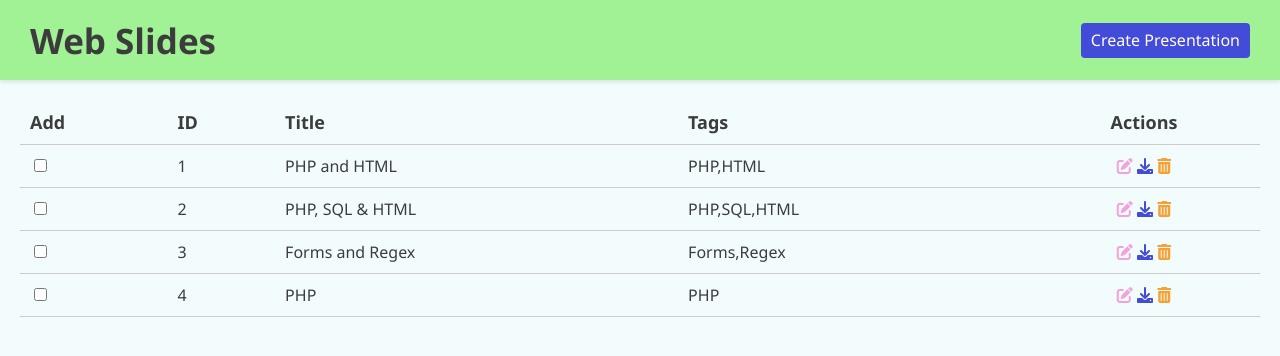
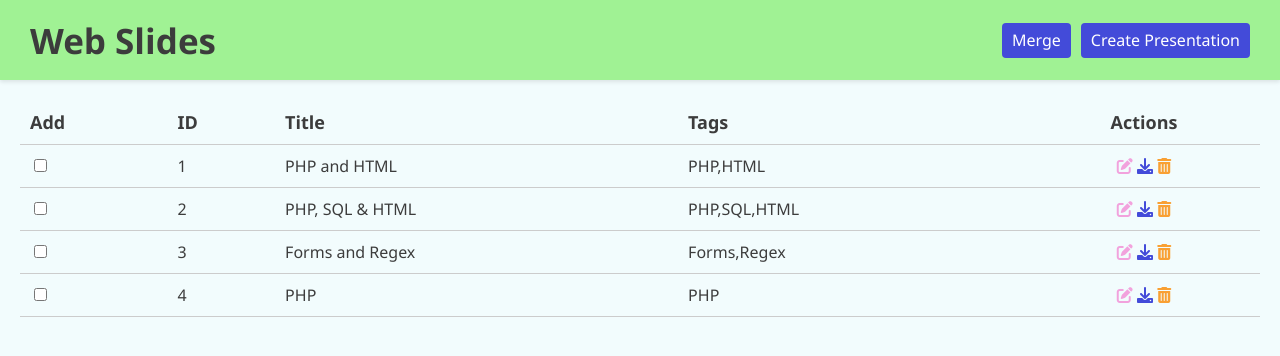
Before and after one commit to ssevdeva/web-project, a PHP site: page /index.php in a window 1280 px wide. Shown: the top 356 px of the page. Run offline with PHP 8.4, Linux system fonts and the light colour scheme; data comes from the database, SQL or seed files in the repository.

Commit message:
Created 'Merge' button

```diff
--- a/css/index.css
+++ b/css/index.css
@@ -55,6 +55,10 @@ h1 {
 .navButton:hover {
   box-shadow: 0 0 20px rgba(84, 92, 248, 0.4);
   text-shadow: 0 0 10px rgba(255, 255, 255, 0.4);
+}
+
+#merge-button {
+  margin-right: 10px;
 }
 
 .table {
--- a/php/index.php
+++ b/php/index.php
@@ -8,7 +8,10 @@
 <body>
     <header class="navbar">
         <h1>Web Slides</h1>
-        <a class="navButton" href="create-presentation.php">Create Presentation</a>
+        <div id="buttons-container">
+            <a class="navButton" href="create-presentation.php">Create Presentation</a>
+            <a class="navButton" id="merge-button" href="merge-presentations.php">Merge</a>
+        </div>
     </header>
 
     <div class="container">
```
